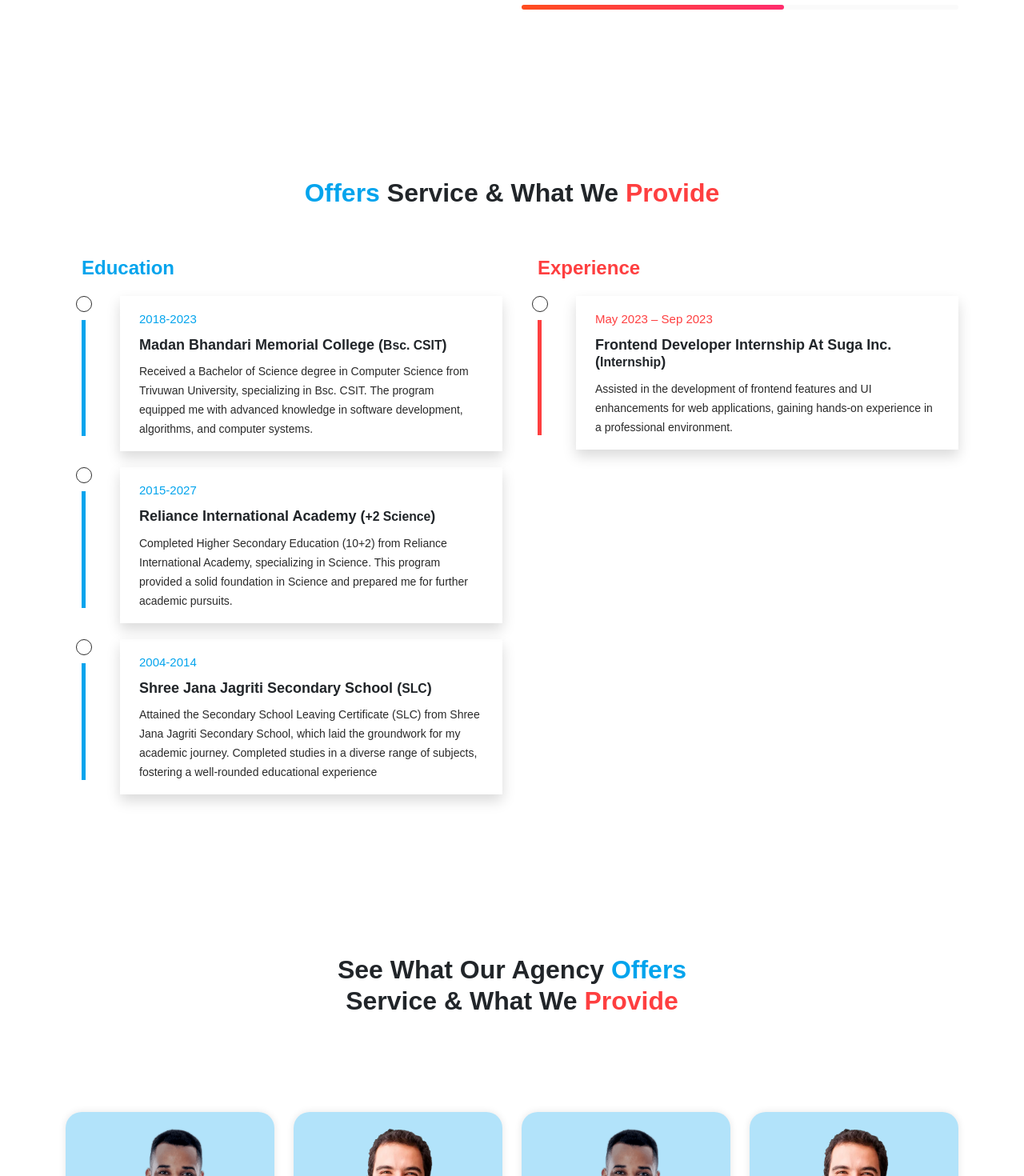
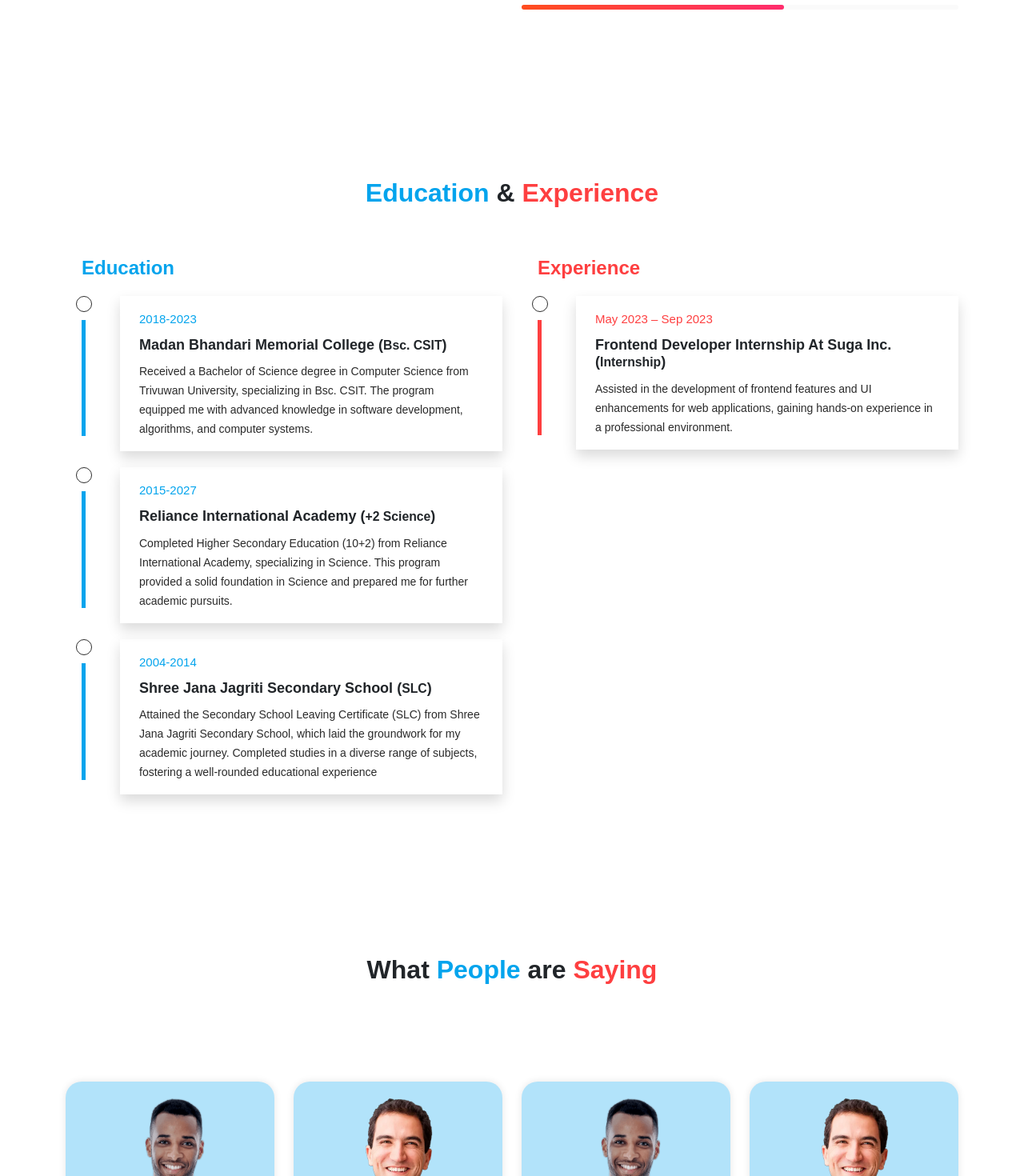
Before and after one commit to Jeevan1/portfolio-new, a React (Vite) app: page / in a window 1280 px wide. Shown: the part 2382-3852 px from the top of the page at 80% size. Built offline with nearby package versions, Linux system fonts and the light colour scheme.

Commit message:
updating code

```diff
--- a/src/components/Background.jsx
+++ b/src/components/Background.jsx
@@ -2,6 +2,13 @@ import React from "react";
 import { education, experience } from "../data";
 
 function Background() {
+  const Title = () => {
+    return (
+      <>
+         <span>Educaction</span> &amp; <span>Experience</span>
+      </>
+    );
+  };
   return (
     <div class="background section" id="education">
       <div class="container">
@@ -9,7 +16,7 @@ function Background() {
           <div class="col-lg-6">
             <div class="section__heading text-center sticky" data-aos="zoom-in">
               <h3>
-                <span>Offers</span> Service &amp; What We <span>Provide</span>
+                <span>Education</span> &amp; <span>Experience</span>
               </h3>
             </div>
           </div>
--- /dev/null
+++ b/src/components/SectionHeading.jsx
@@ -0,0 +1,12 @@
+import React from "react";
+
+function SectionHeading({ title, description }) {
+  return (
+    <div className="section__heading">
+      <h3>{title}</h3>
+      {description && <p>{description}</p>}
+    </div>
+  );
+}
+
+export default SectionHeading;
--- a/src/components/Skills.jsx
+++ b/src/components/Skills.jsx
@@ -1,7 +1,15 @@
 import React from "react";
 import { skills } from "../data";
+import SectionHeading from "./SectionHeading";
 
 function Skills() {
+  const Title = () => {
+    return (
+      <>
+        Core <span>Skills</span> &amp; <span>Tech.</span>
+      </>
+    );
+  };
   return (
     <div id="skills" className="our__skills section">
       <div className="container">
@@ -19,17 +27,14 @@ function Skills() {
               className="right__skill d-flex flex-column"
               data-aos="fade-left"
             >
-              <div className="section__heading">
-                <h3>
-                  Core <span>Skills</span> &amp; <span>Tech.</span>
-                </h3>
-                <p>
-                  This section provides an overview of my core competencies and
+              <SectionHeading
+                title={<Title />}
+                description={`This section provides an overview of my core competencies and
                   proficiency in relevant technologies, demonstrating my
                   expertise and capabilities in various aspects of software
-                  development.
-                </p>
-              </div>
+                  development.`}
+              />
+
               <div className="progress__section">
                 {skills.map((skills, index) => (
                   <div className="progress__bar" key={skills.id}>
--- a/src/components/Testimonials.jsx
+++ b/src/components/Testimonials.jsx
@@ -9,8 +9,7 @@ function Testimonials() {
           <div className="col-lg-6">
             <div className="section__heading text-center" data-aos="zoom-in">
               <h3>
-                See What Our Agency <span>Offers</span> Service &amp; What We{" "}
-                <span>Provide</span>
+                What <span>People</span> are <span>Saying</span>
               </h3>
             </div>
           </div>
--- a/src/components/index.js
+++ b/src/components/index.js
@@ -7,9 +7,11 @@ import Testimonials from "./Testimonials";
 import Projects from "./Projects";
 import Contact from "./Contact";
 import Footer from "./Footer";
+import SectionHeading from "./SectionHeading";
 
 export {
     Header,
+    SectionHeading,
     MainBanner,
     About,
     Skills,
```
Also changed, not shown: src/components/About.jsx (+2 -11 lines).
